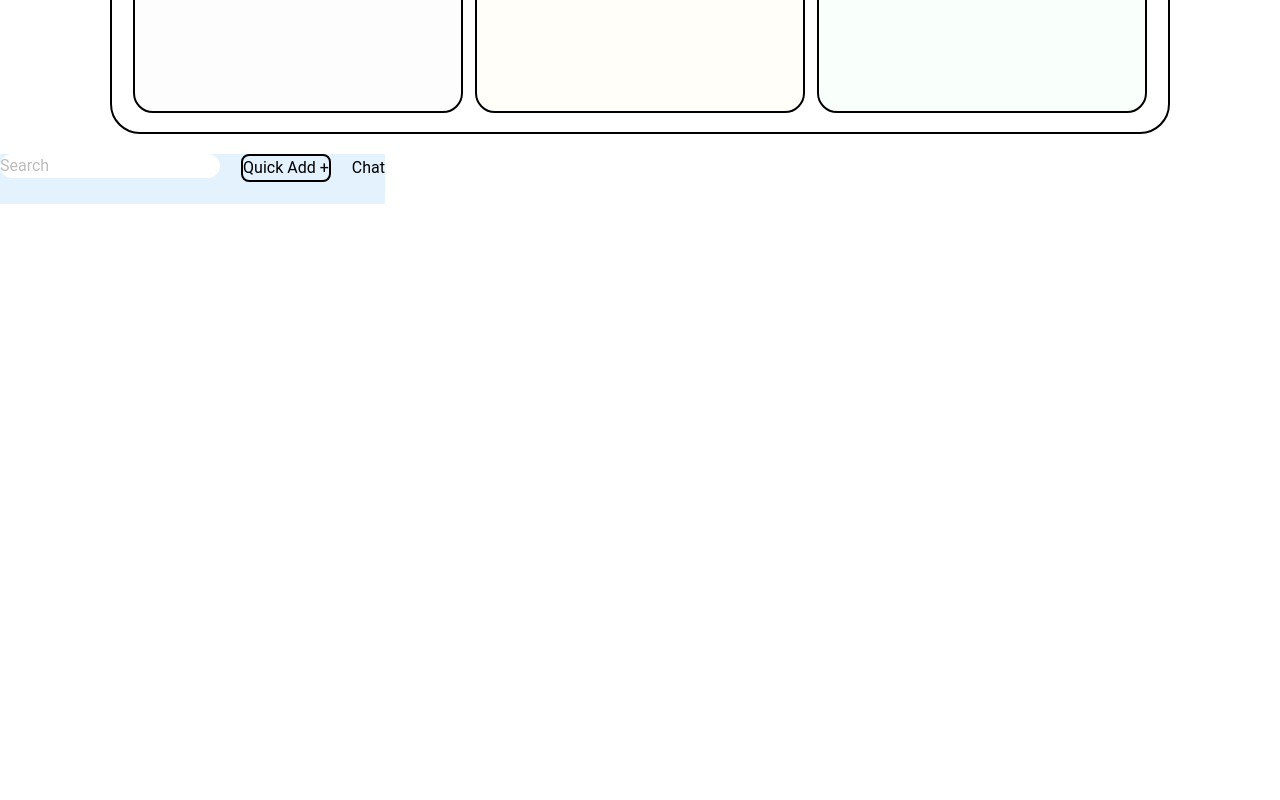
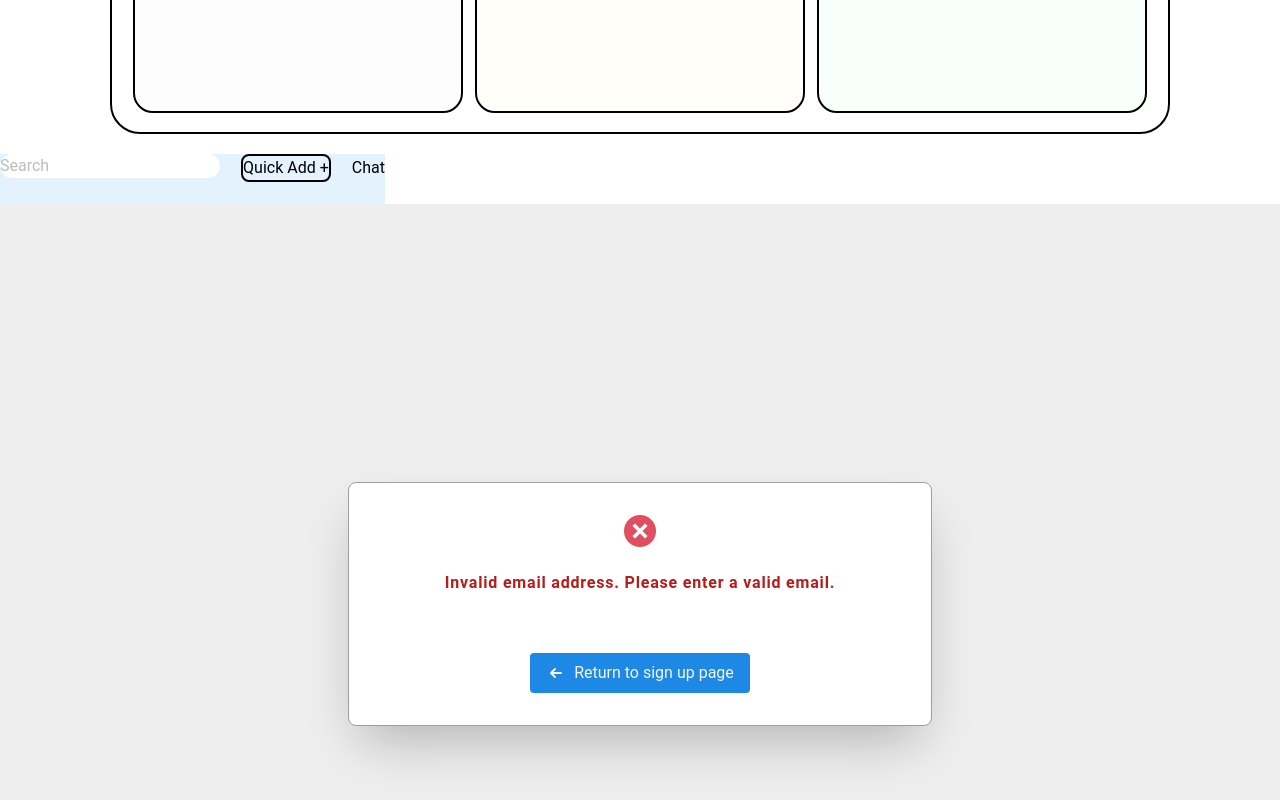
Before and after one commit to codeUWE/breakItDown, a React (Vite) app in the folder frontend/: page / in a window 1280 px wide. Shown: the part 748-1548 px from the top of the page. Before the commit the page ends 952 px from the top, so only its background shows below. Built offline with nearby package versions, Linux system fonts and the light colour scheme.

Commit message:
created sign up error

```diff
--- a/frontend/src/App.jsx
+++ b/frontend/src/App.jsx
@@ -10,12 +10,14 @@ import Team from './components/Team';
 import Notes from './components/Notes';
 
 import Actionbar from './components/Actionbar';
+import SignUpError from './components/SignUpError';
 
 function App() {
 	return (
 		<>
 			<Tasks />
 			<Actionbar />
+			<SignUpError/>
 		</>
 	);
 }
--- /dev/null
+++ b/frontend/src/components/SignUpError.jsx
@@ -0,0 +1,27 @@
+
+import React from 'react'
+
+function SignUpError() {
+  return (
+    <div>
+
+<div class="bg-gray-200 w-full px-16 md:px-0 h-screen flex items-center justify-center">
+    <div class="bg-white border border-gray-500 flex flex-col items-center justify-center px-4 md:px-8 lg:px-24 py-8 rounded-lg shadow-2xl">
+        <p class="text-2xl md:text-7xl lg:text-3xl font-bold tracking-wider text-gray-800">
+            <span className='inline-block w-8 h-8'><img src="src/assets/error.png" alt="error" className='"w-full h-full' /></span>
+        </p>
+        <p class="text-1xl md:text-1xl lg:text-1xl font-bold tracking-wider text-red-900 mt-4">Invalid email address. Please enter a valid email.</p>
+        <p class="text-gray-500 mt-4 pb-4 border-b-2 text-center"></p>
+        <a href="#" class="flex items-center space-x-2 bg-blue-600 hover:bg-blue-800 text-gray-100 px-4 py-2 mt-6 rounded transition duration-150" title="Return Home">
+            <svg xmlns="http://www.w3.org/2000/svg" class="h-5 w-5" viewBox="0 0 20 20" fill="currentColor">
+                <path fill-rule="evenodd" d="M9.707 14.707a1 1 0 01-1.414 0l-4-4a1 1 0 010-1.414l4-4a1 1 0 011.414 1.414L7.414 9H15a1 1 0 110 2H7.414l2.293 2.293a1 1 0 010 1.414z" clip-rule="evenodd"></path>
+            </svg>
+            <span>Return to sign up page</span>
+        </a>
+    </div>
+</div>
+    </div>
+  )
+}
+
+export default SignUpError;
```
Also changed, not shown: frontend/src/assets/error.png (added).
